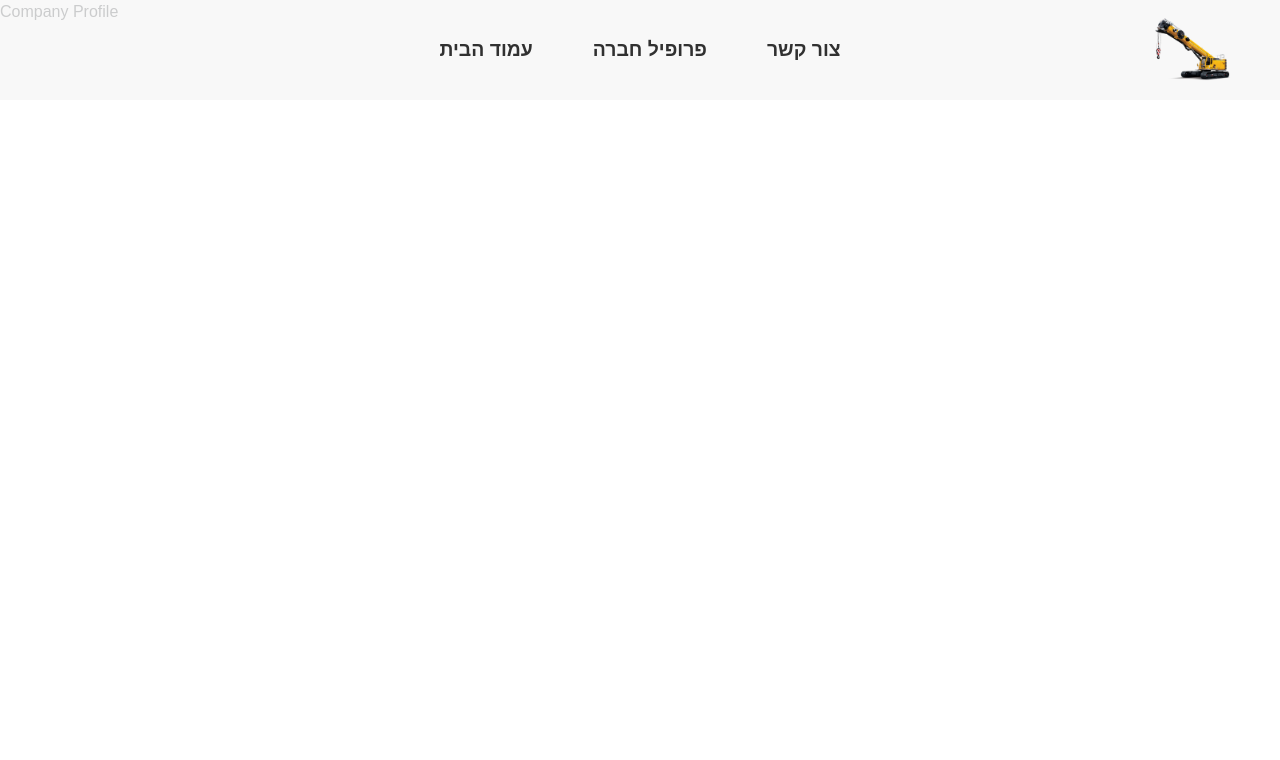
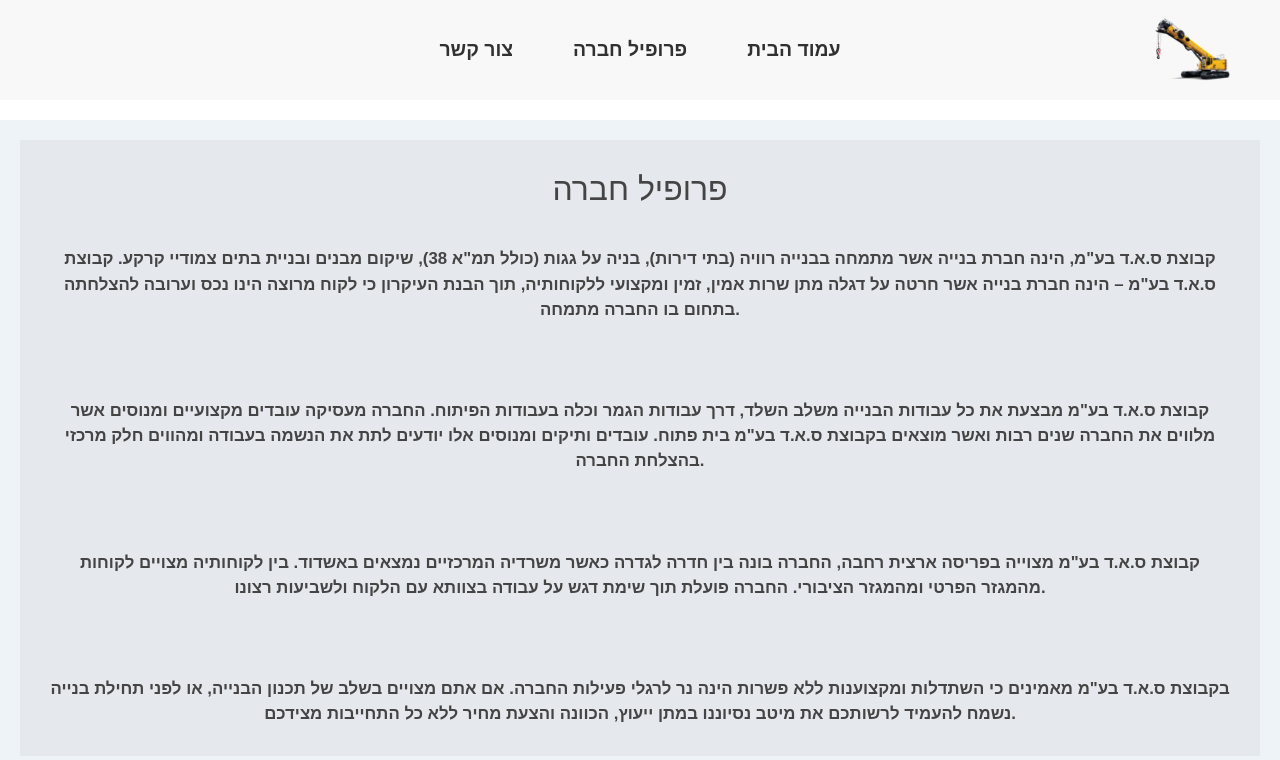
Before and after one commit to Leon-A1/DanielDanilovSAD, a React (Create React App) app: page /companyprofile in a window 1280 px wide. Shown: the top 760 px of the page. Built offline with nearby package versions, Linux system fonts and the light colour scheme.

Commit message:
finished pages

```diff
--- /dev/null
+++ b/src/Assets/css/company-profile.css
@@ -0,0 +1,25 @@
+.Page-layout-div {
+  background-color: #eef3f7;
+  position: absolute;
+  width: 100%;
+  top: 120px;
+
+  /* bottom: 0; */
+  /* height: 100%; */
+}
+.company-profile-content {
+  background-color: rgb(229, 232, 236);
+  margin: 20px;
+  min-height: 500px;
+  text-align: center;
+  color: rgb(68, 68, 68);
+  font-size: 105%;
+  font-weight: 550;
+  margin-bottom: 300px;
+}
+.company-profile-content h2 {
+  padding: 30px 0 0 0;
+}
+.company-profile-content p {
+  padding: 30px;
+}
--- a/src/Components/CompanyProfile.js
+++ b/src/Components/CompanyProfile.js
@@ -1,5 +1,39 @@
 import React from "react";
+import "../Assets/css/company-profile.css";
 
 export default function CompanyProfile() {
-  return <>Company Profile</>;
+  return (
+    <div class="Page-layout-div">
+      <div className="company-profile-content">
+        <h2>פרופיל חברה</h2>
+        <p>
+          קבוצת ס.א.ד בע"מ, הינה חברת בנייה אשר מתמחה בבנייה רוויה (בתי דירות),
+          בניה על גגות (כולל תמ"א 38), שיקום מבנים ובניית בתים צמודיי קרקע.
+          קבוצת ס.א.ד בע"מ – הינה חברת בנייה אשר חרטה על דגלה מתן שרות אמין,
+          זמין ומקצועי ללקוחותיה, תוך הבנת העיקרון כי לקוח מרוצה הינו נכס וערובה
+          להצלחתה בתחום בו החברה מתמחה.
+        </p>
+
+        <p>
+          קבוצת ס.א.ד בע"מ מבצעת את כל עבודות הבנייה משלב השלד, דרך עבודות הגמר
+          וכלה בעבודות הפיתוח. החברה מעסיקה עובדים מקצועיים ומנוסים אשר מלווים
+          את החברה שנים רבות ואשר מוצאים בקבוצת ס.א.ד בע"מ בית פתוח. עובדים
+          ותיקים ומנוסים אלו יודעים לתת את הנשמה בעבודה ומהווים חלק מרכזי בהצלחת
+          החברה.
+        </p>
+        <p>
+          קבוצת ס.א.ד בע"מ מצוייה בפריסה ארצית רחבה, החברה בונה בין חדרה לגדרה
+          כאשר משרדיה המרכזיים נמצאים באשדוד. בין לקוחותיה מצויים לקוחות מהמגזר
+          הפרטי ומהמגזר הציבורי. החברה פועלת תוך שימת דגש על עבודה בצוותא עם
+          הלקוח ולשביעות רצונו.
+        </p>
+        <p>
+          בקבוצת ס.א.ד בע"מ מאמינים כי השתדלות ומקצוענות ללא פשרות הינה נר לרגלי
+          פעילות החברה. אם אתם מצויים בשלב של תכנון הבנייה, או לפני תחילת בנייה
+          נשמח להעמיד לרשותכם את מיטב נסיוננו במתן ייעוץ, הכוונה והצעת מחיר ללא
+          כל התחייבות מצידכם.
+        </p>
+      </div>
+    </div>
+  );
 }
--- a/src/Components/GetInContact.js
+++ b/src/Components/GetInContact.js
@@ -1,5 +1,31 @@
 import React from "react";
+import "../Assets/css/company-profile.css";
+import Amap from "../Assets/img/ashdod-map.png";
 
 export default function GetInContact() {
-  return <div>Contact</div>;
+  return (
+    <div class="Page-layout-div">
+      <div className="company-profile-content">
+        <h2>צרו קשר</h2>
+        <p>קבוצת ס.א.ד בע"מ - 515861862</p>
+
+        <p>קבלן רשום בסיווג 100 ג1 – מס' קבלן (רישיון): 33404</p>
+        <p>טלפון- 053-8268640</p>
+        <p>מייל – danieldvxl@gmail.com</p>
+        <p>אשדוד</p>
+        <img
+          src={Amap}
+          style={{
+            width: "80%",
+            maxWidth: 500,
+            marginBottom: 40,
+            marginLeft: 20,
+            marginRight: 20,
+            borderRadius: 10,
+          }}
+          alt=""
+        ></img>
+      </div>
+    </div>
+  );
 }
--- a/src/Components/Header.js
+++ b/src/Components/Header.js
@@ -1,5 +1,5 @@
 import React from "react";
-import const_image2 from "../Assets/img/con.jpg";
+import const_image2 from "../Assets/img/con2.jpg";
 import "../Assets/css/header.css";
 
 export default function Header() {
--- a/src/Components/navBar.js
+++ b/src/Components/navBar.js
@@ -53,15 +53,15 @@ export default function SlidingResponsiveNavbar() {
 
         <ul id="topNavbarItems">
           <li>
-            <NavLink to="/" exact>
-              עמוד הבית
-            </NavLink>
+            <NavLink to="/getintouch">צור קשר</NavLink>
           </li>
           <li>
             <NavLink to="/companyprofile">פרופיל חברה</NavLink>
           </li>
           <li>
-            <NavLink to="/getintouch">צור קשר</NavLink>
+            <NavLink to="/" exact>
+              עמוד הבית
+            </NavLink>
           </li>
         </ul>
         <img id="navBarLogo" className="navBarLogo" src={logo} alt="logo" />
```
Also changed, not shown: src/Assets/img/ashdod-map.png (added).
